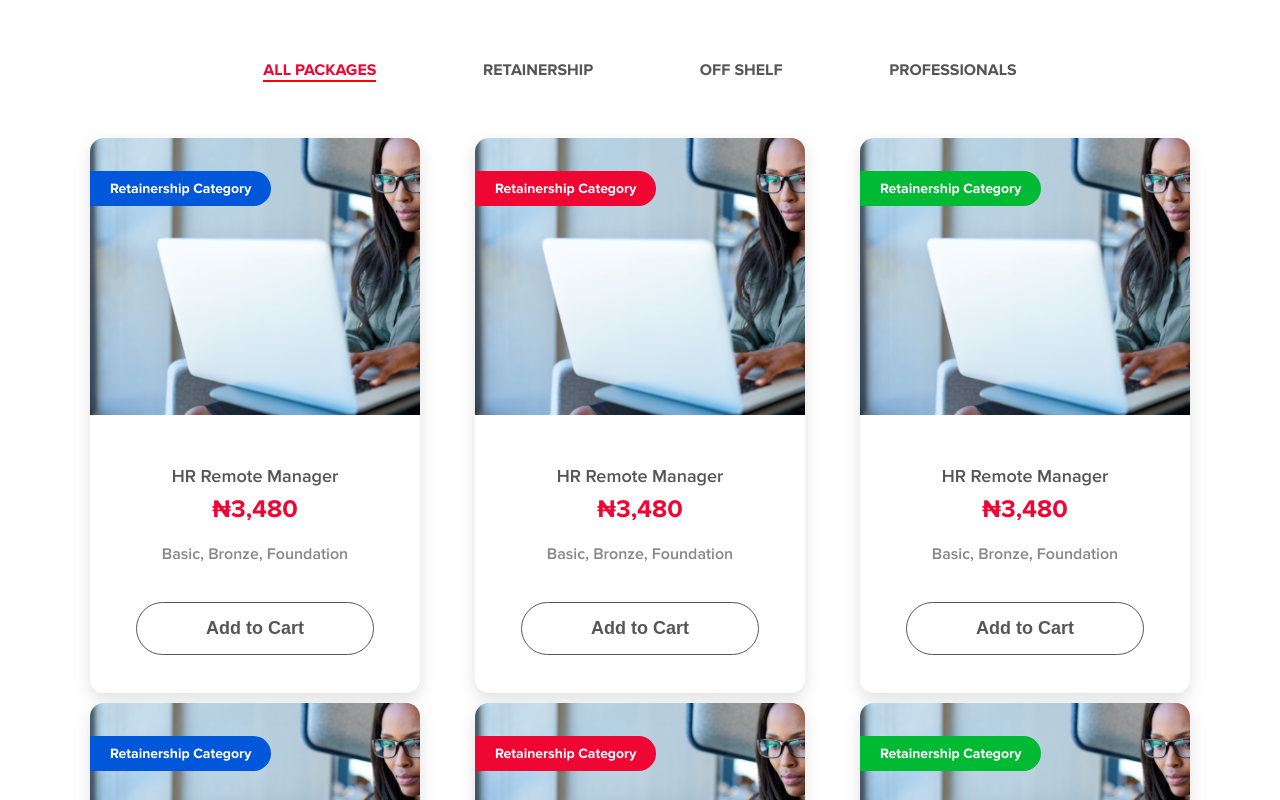
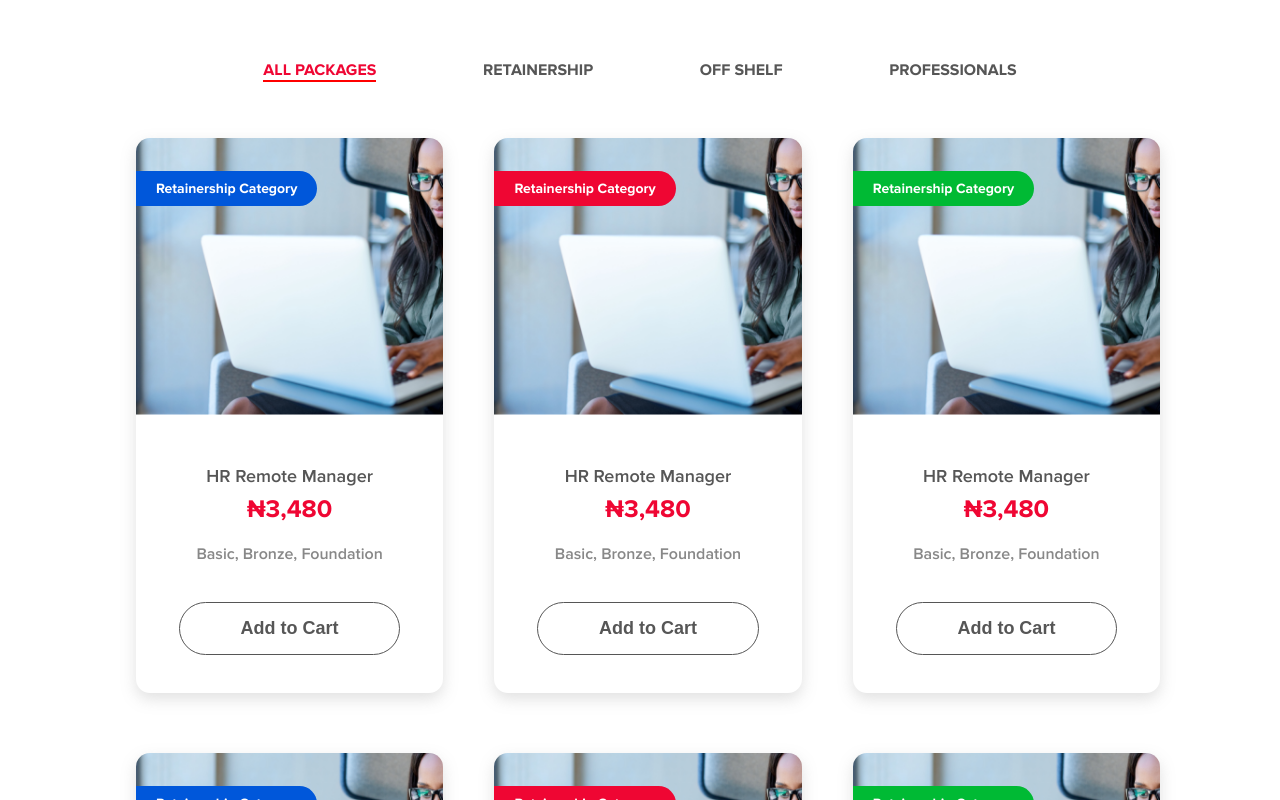
Before and after one commit to TechinnoverHub/hr-work, a React (Create React App) app: page /packages in a window 1280 px wide. Shown: the part 600-1400 px from the top of the page. Built offline with nearby package versions, Linux system fonts and the light colour scheme; what google-maps-react would draw is missing.

Commit message:
remodified packages

```diff
--- a/src/Pages/Packages/index.jsx
+++ b/src/Pages/Packages/index.jsx
@@ -28,7 +28,9 @@ function Packages() {
                 <p className="package-body-category">
                   Basic, Bronze, Foundation
                 </p>
-                <button className="package-box-button">Add to Cart</button>
+                <button className="package-page-grid-button">
+                  Add to Cart
+                </button>
               </div>
             </div>
 
@@ -44,7 +46,9 @@ function Packages() {
                 <p className="package-body-category">
                   Basic, Bronze, Foundation
                 </p>
-                <button className="package-box-button">Add to Cart</button>
+                <button className="package-page-grid-button">
+                  Add to Cart
+                </button>
               </div>
             </div>
 
@@ -60,7 +64,9 @@ function Packages() {
                 <p className="package-body-category">
                   Basic, Bronze, Foundation
                 </p>
-                <button className="package-box-button">Add to Cart</button>
+                <button className="package-page-grid-button">
+                  Add to Cart
+                </button>
               </div>
             </div>
           </div>
@@ -78,7 +84,9 @@ function Packages() {
                 <p className="package-body-category">
                   Basic, Bronze, Foundation
                 </p>
-                <button className="package-box-button">Add to Cart</button>
+                <button className="package-page-grid-button">
+                  Add to Cart
+                </button>
               </div>
             </div>
 
@@ -94,7 +102,9 @@ function Packages() {
                 <p className="package-body-category">
                   Basic, Bronze, Foundation
                 </p>
-                <button className="package-box-button">Add to Cart</button>
+                <button className="package-page-grid-button">
+                  Add to Cart
+                </button>
               </div>
             </div>
 
@@ -110,7 +120,9 @@ function Packages() {
                 <p className="package-body-category">
                   Basic, Bronze, Foundation
                 </p>
-                <button className="package-box-button">Add to Cart</button>
+                <button className="package-page-grid-button">
+                  Add to Cart
+                </button>
               </div>
             </div>
           </div>
@@ -128,7 +140,9 @@ function Packages() {
                 <p className="package-body-category">
                   Basic, Bronze, Foundation
                 </p>
-                <button className="package-box-button">Add to Cart</button>
+                <button className="package-page-grid-button">
+                  Add to Cart
+                </button>
               </div>
             </div>
 
@@ -144,7 +158,9 @@ function Packages() {
                 <p className="package-body-category">
                   Basic, Bronze, Foundation
                 </p>
-                <button className="package-box-button">Add to Cart</button>
+                <button className="package-page-grid-button">
+                  Add to Cart
+                </button>
               </div>
             </div>
 
@@ -160,7 +176,9 @@ function Packages() {
                 <p className="package-body-category">
                   Basic, Bronze, Foundation
                 </p>
-                <button className="package-box-button">Add to Cart</button>
+                <button className="package-page-grid-button">
+                  Add to Cart
+                </button>
               </div>
             </div>
           </div>
--- a/src/Pages/Packages/index.scss
+++ b/src/Pages/Packages/index.scss
@@ -9,7 +9,8 @@
 }
 
 .packages-grid {
-  margin: 46px 0px 0;
+  margin: 46px;
+  width: 80vw;
 }
 
 .package-page-grid-box {
@@ -34,7 +35,7 @@
 
   @media screen and (min-width: 800px) {
     width: 30%;
-    margin-bottom: 0;
+    margin-bottom: 50px;
     height: 555px;
   }
 }
@@ -153,6 +154,22 @@
   margin: 10px 0 21px;
 }
 
+.package-page-grid-button {
+  border-radius: 50px;
+  background-color: transparent;
+  border: 1.5px solid #565656;
+  color: #565656;
+  font-size: 18px;
+  font-weight: bold;
+  margin-top: 15px;
+  width: 90%;
+  padding: 10px;
+
+  @media screen and (min-width: 800px) {
+    padding: 15px 40px;
+  }
+}
+
 .package-body .price {
   font-weight: bold;
   font-size: 25px;
```
